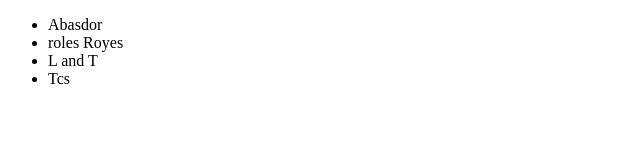
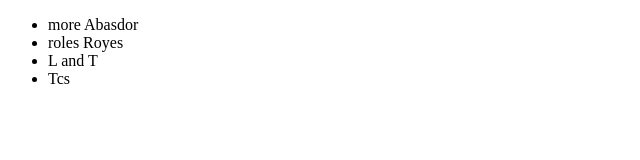
Before and after one commit to mylavarma/Hello-World, a plain HTML site: page Index2.html in a window 1280 px wide. Shown: the full height of the page, 0-640 px from the left. Drawn offline with Linux system fonts and the light colour scheme.

Commit message:
hello what have you done buddy

```diff
--- a/Index2.html
+++ b/Index2.html
@@ -5,7 +5,7 @@
 </head>
 <body>
 <ul>
-	<li>Abasdor</li>
+	<li> more Abasdor</li>
 	<li>roles Royes </li>
 	<li>L and T </li>
 	<li>Tcs</li>
```
